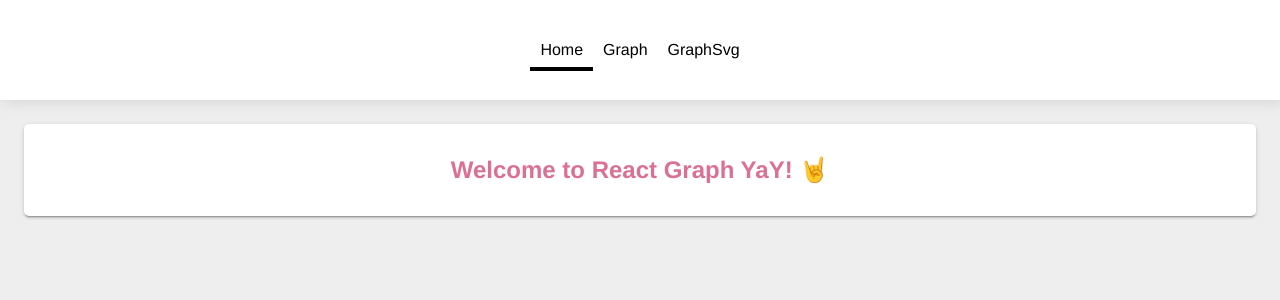
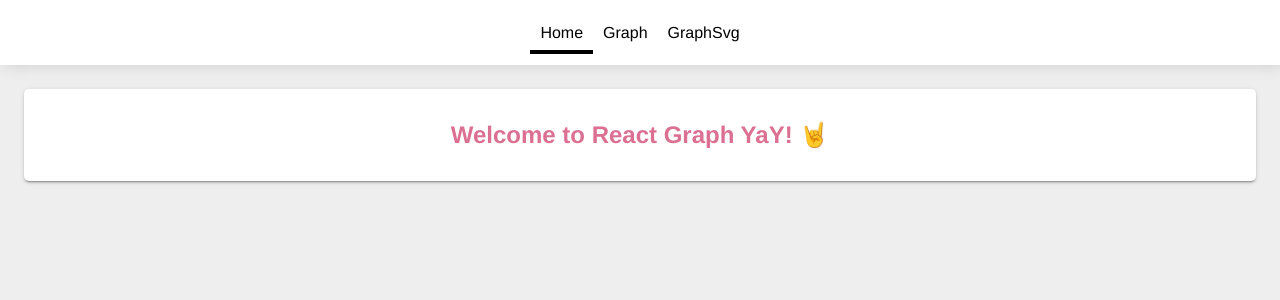
Before and after one commit to leofle/d3react, a React app: page / in a window 1280 px wide. Shown: the top 300 px of the page. Built offline with nearby package versions, Linux system fonts and the light colour scheme.

Commit message:
heder height

```diff
--- a/src/components/Header/Header.scss
+++ b/src/components/Header/Header.scss
@@ -1,3 +1,5 @@
+$hederHeight: 65px;
+
 %beforeActive {
 	&:before {
 		content:'';
@@ -20,7 +22,7 @@ nav {
 		display: flex;
     justify-content: center;
 		align-items: center;
-    height: 100px;
+    height: $hederHeight;
 		li {
 			a {
 				padding: 10px;
```
